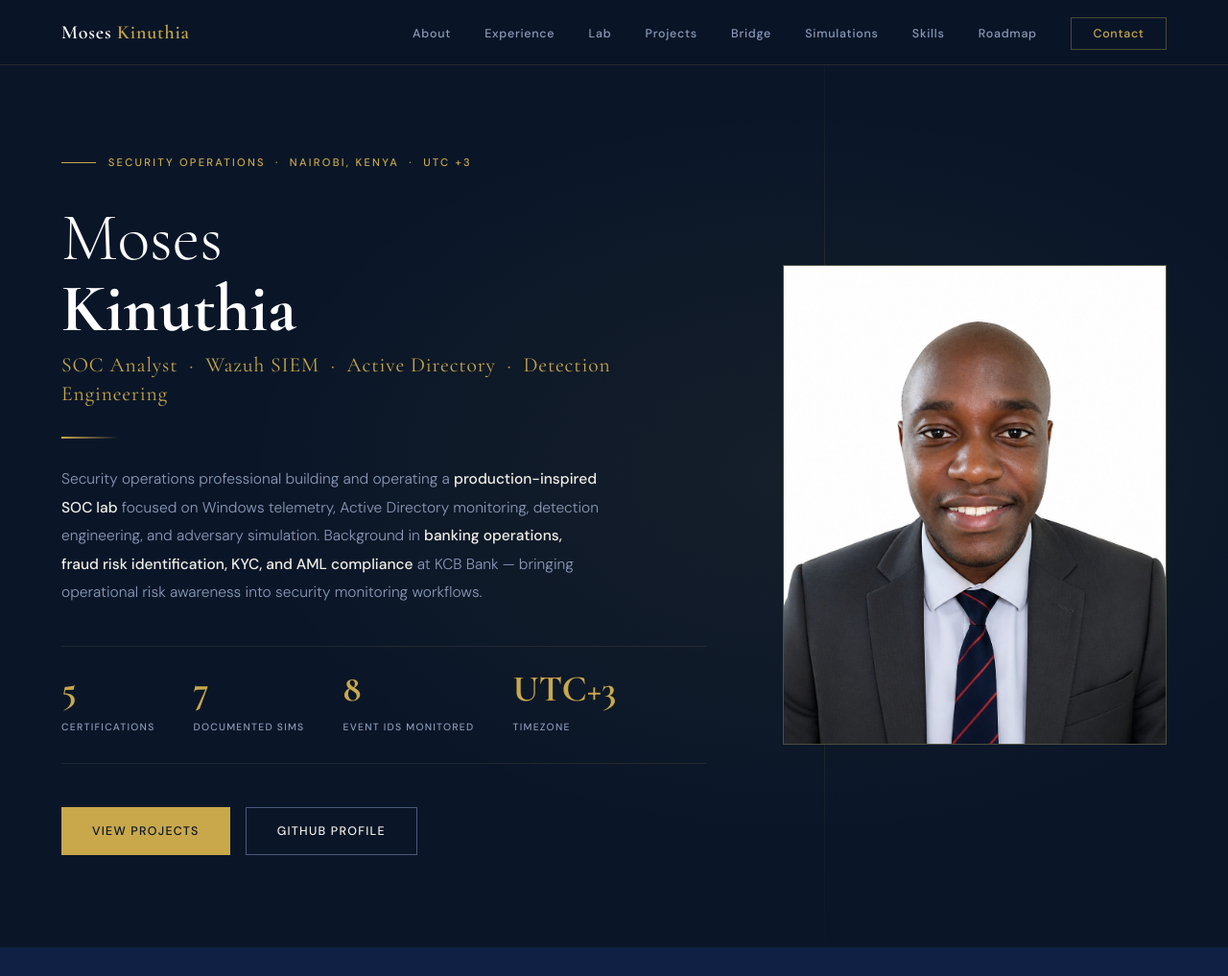
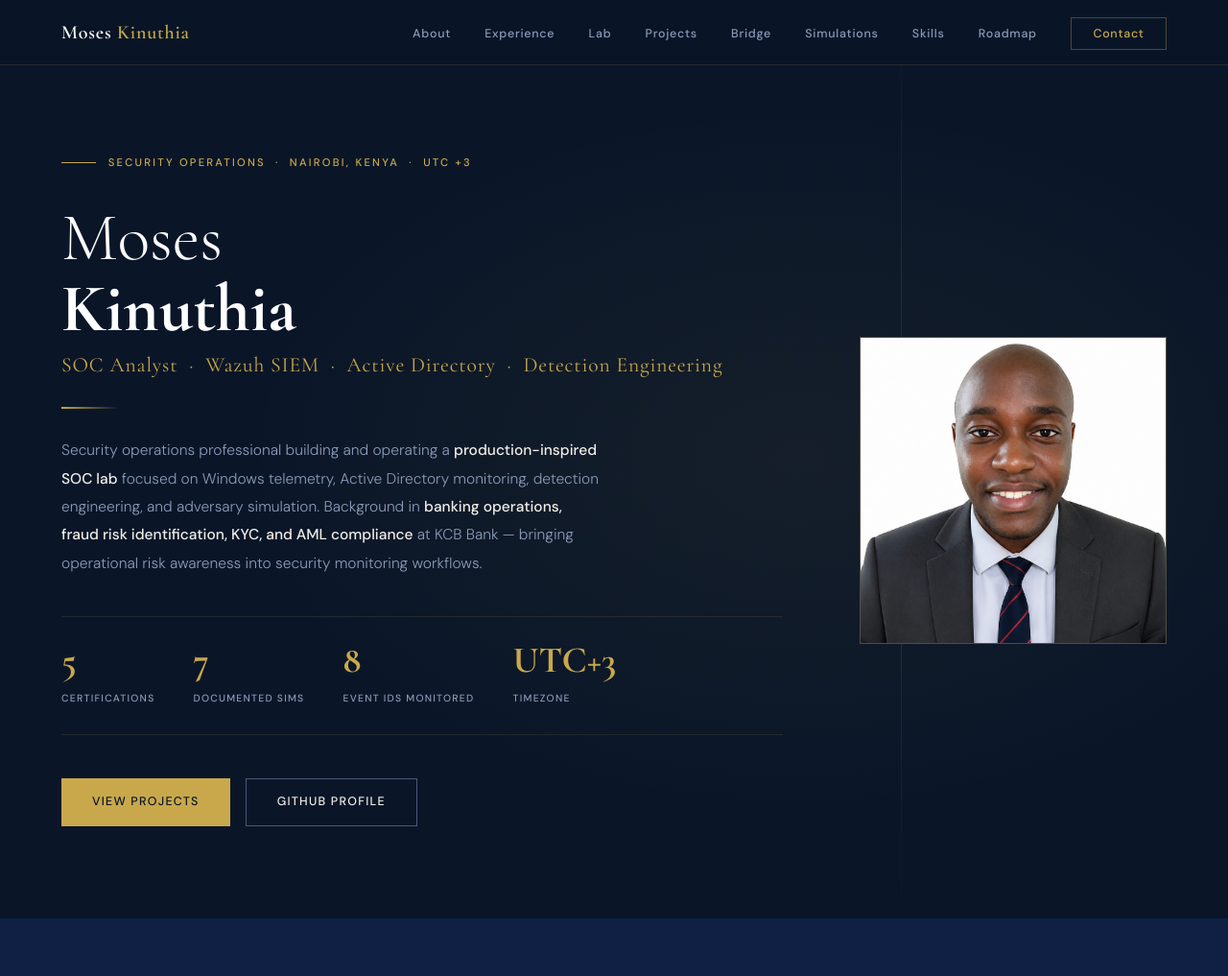
Before and after one commit to Moses-Kinuthia/Moses-Kinuthia.github.io, a plain HTML site: page index.html in a window 1280 px wide. Shown: the top 1017 px of the page at 96% size. Drawn offline with nearby package versions, Linux system fonts and the light colour scheme.

Commit message:
Resize hero photo for better proportion

```diff
--- a/index.html
+++ b/index.html
@@ -78,9 +78,9 @@ nav { position:fixed; top:0; left:0; right:0; z-index:900; height:68px; display:
 .nav-cta { padding:0.5rem 1.4rem; border:1px solid var(--gold-line); color:var(--gold)!important; transition:background 0.2s,color 0.2s!important; }
 .nav-cta:hover { background:var(--gold)!important; color:var(--navy)!important; }
 
-#hero { min-height:100vh; display:grid; grid-template-columns:1fr 400px; align-items:center; gap:5rem; padding:10rem 4rem 6rem; position:relative; overflow:hidden; }
+#hero { min-height:100vh; display:grid; grid-template-columns:1fr 320px; align-items:center; gap:5rem; padding:10rem 4rem 6rem; position:relative; overflow:hidden; }
 #hero::before { content:''; position:absolute; inset:0; background:radial-gradient(ellipse 65% 55% at 65% 50%,rgba(201,168,76,0.06) 0%,transparent 70%); pointer-events:none; }
-#hero::after { content:''; position:absolute; top:0; right:420px; width:1px; height:100%; background:linear-gradient(180deg,transparent,rgba(201,168,76,0.25) 30%,rgba(201,168,76,0.25) 70%,transparent); opacity:0.5; }
+#hero::after { content:''; position:absolute; top:0; right:340px; width:1px; height:100%; background:linear-gradient(180deg,transparent,rgba(201,168,76,0.25) 30%,rgba(201,168,76,0.25) 70%,transparent); opacity:0.5; }
 .hero-left { position:relative; z-index:1; animation:riseIn 0.9s ease both; }
 .hero-eyebrow { display:flex; align-items:center; gap:0.8rem; margin-bottom:2rem; }
 .eyebrow-line { width:36px; height:1px; background:var(--gold); }
@@ -102,7 +102,7 @@ nav { position:fixed; top:0; left:0; right:0; z-index:900; height:68px; display:
 .btn-ghost:hover { border-color:var(--gold-line); color:var(--gold); }
 
 .hero-right { position:relative; z-index:1; animation:riseIn 1.1s ease both; }
-.photo-frame { position:relative; width:100%; aspect-ratio:3/4; max-height:500px; background:var(--navy-panel); border:1px solid var(--gold-line); overflow:hidden; cursor:pointer; }
+.photo-frame { position:relative; width:100%; aspect-ratio:1/1; max-height:380px; background:var(--navy-panel); border:1px solid var(--gold-line); overflow:hidden; cursor:pointer; }
 .photo-frame::before { content:''; position:absolute; top:14px; right:-14px; bottom:-14px; left:14px; border:1px solid rgba(201,168,76,0.18); z-index:-1; }
 .photo-frame img { width:100%; height:100%; object-fit:cover; display:block; transition:transform 0.4s ease; }
 .photo-frame:hover img { transform:scale(1.03); }
```
